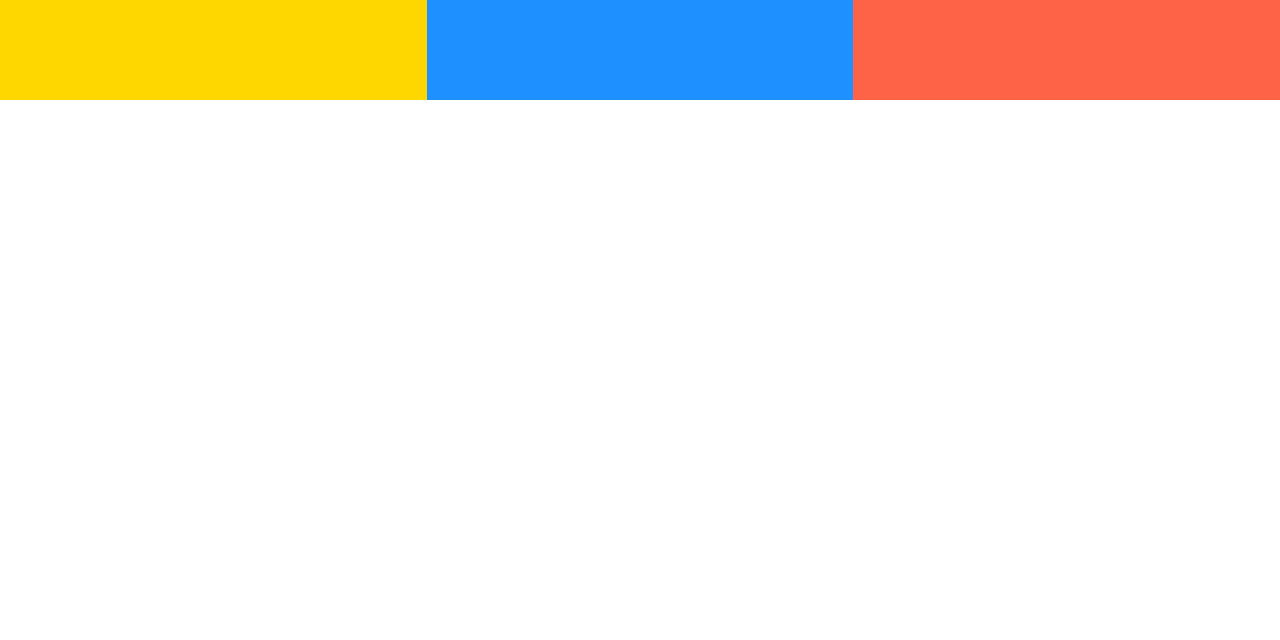
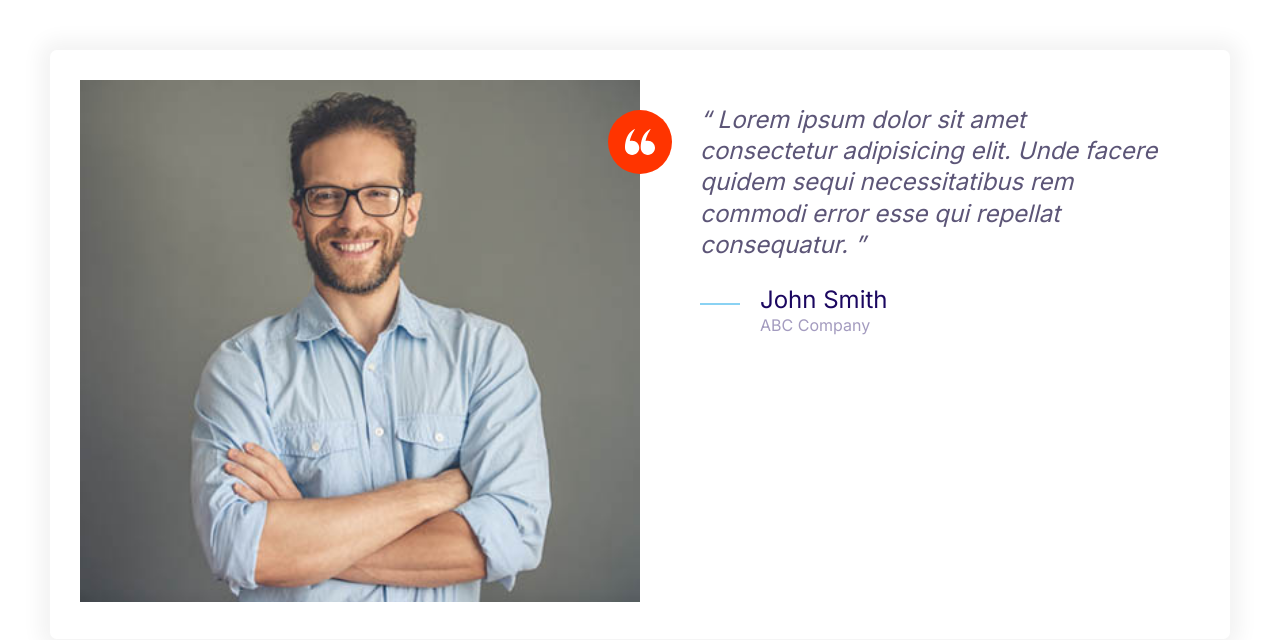
Before and after one commit to dzyfer/moshified, a plain HTML site: page index.html in a window 1280 px wide. Drawn offline with Linux system fonts and the light colour scheme.

Commit message:
Build the testimonial component.

```diff
--- a/css/styles.css
+++ b/css/styles.css
@@ -165,17 +165,32 @@ a {
   height: 40px;
 }
 
+.icon--small {
+  width: 30px;
+  height: 30px;
+}
+
 .icon--primary {
   fill: var(--color-primary);
 }
 
+.icon--white {
+  fill: #fff;
+}
+
 .icon-container {
   background: #f3f9fa;
+  width: 64px;
+  height: 64px;
   border-radius: 100%;
   display: inline-flex;
   justify-content: center;
   align-items: center;
   padding: 1rem 1rem;
+}
+
+.icon-container--accent {
+  background: var(--color-accent);
 }
 
 /* Buttons */
@@ -451,3 +466,34 @@ a {
     grid-template-columns: repeat(3, 1fr);
   }
 }
+
+/* Testimonial */
+
+.testimonial {
+  padding: 3rem;
+}
+
+.testimonial__image {
+  position: relative;
+}
+
+.testimonial__image > img {
+  width: 100%;
+}
+
+.testimonial__image > .icon-container {
+  position: absolute;
+  top: 3rem;
+  right: -32px;
+}
+
+@media screen and (min-width: 768px) {
+  .testimonial .quote,
+  .testimonial .quote__author {
+    font-size: 2.4rem;
+  }
+
+  .testimonial .quote {
+    margin-left: 6rem;
+  }
+}
--- a/index.html
+++ b/index.html
@@ -11,11 +11,36 @@
     <link rel="stylesheet" href="css/normalize.css">
     <link rel="stylesheet" href="css/styles.css">
 </head>
-<body>
-    <div class="grid grid--1x3">
-        <div style="height: 100px; background: gold"></div>
-        <div style="height: 100px; background: dodgerblue"></div>
-        <div style="height: 100px; background: tomato"></div>
+<body style="padding: 5rem">
+    <div class="card testimonial">
+        <div class="grid grid--1x2">
+            <div class="testimonial__image">
+                <img class="testimonial__image" src="images/testimonial.jpg" alt="A happy smiling customer">
+                <span class="icon-container icon-container--accent">
+                    <svg class="icon icon--white icon--small">
+                        <use xlink:href="images/sprite.svg#quotes"></use>
+                    </svg>
+                </span>
+            </div>
+            <blockquote class="quote">
+                <p class="quote__text">
+                    Lorem ipsum dolor sit amet consectetur adipisicing elit. Unde facere quidem sequi necessitatibus rem commodi error esse qui repellat consequatur.
+                </p>
+                <footer>
+                    <div class="media">
+                        <div class="media__image">
+                                <svg class="icon icon--primary quote__line">
+                                    <use xlink:href="images/sprite.svg#line"></use>
+                                </svg>
+                        </div>
+                        <div class="media__body">
+                            <h3 class="media__title quote__author">John Smith</h3>
+                            <p class="quote__organization">ABC Company</p>
+                        </div>
+                    </div>
+                </footer>
+            </blockquote>
+        </div>
     </div>
 </body>
 </html>
```
Also changed, not shown: components/testimonialfinal.html (added, +30 -0 lines), images/testimonial.jpg (added).
